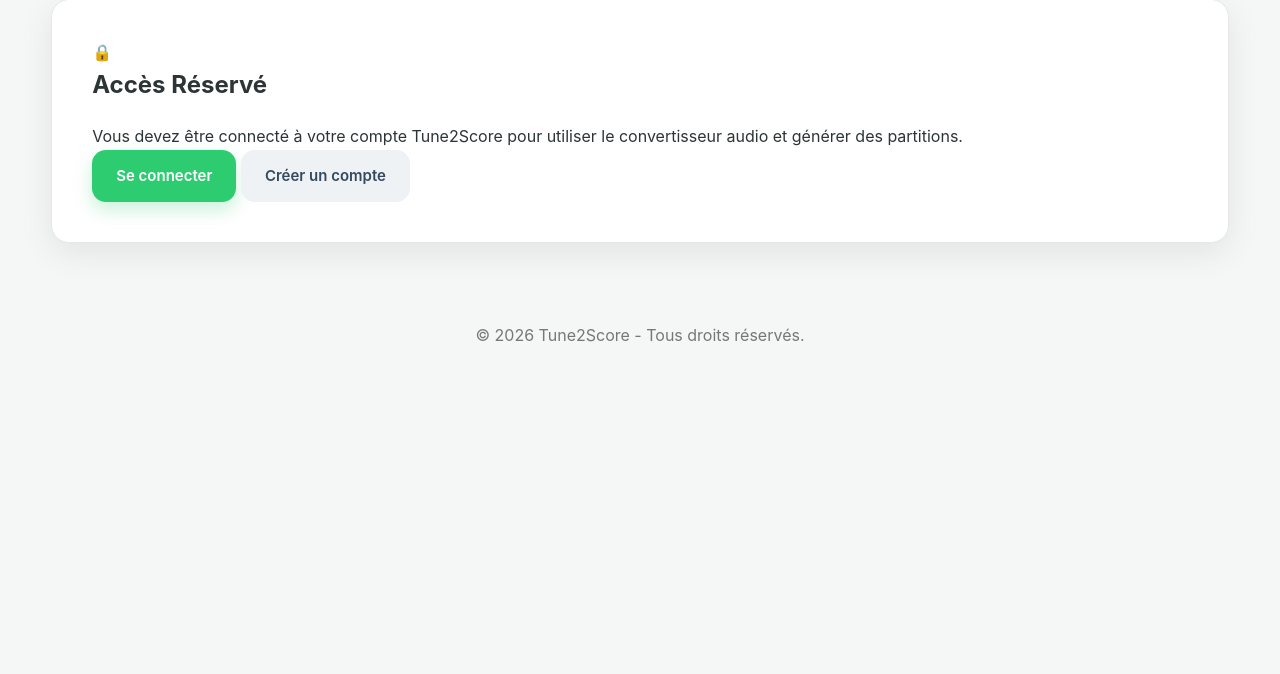
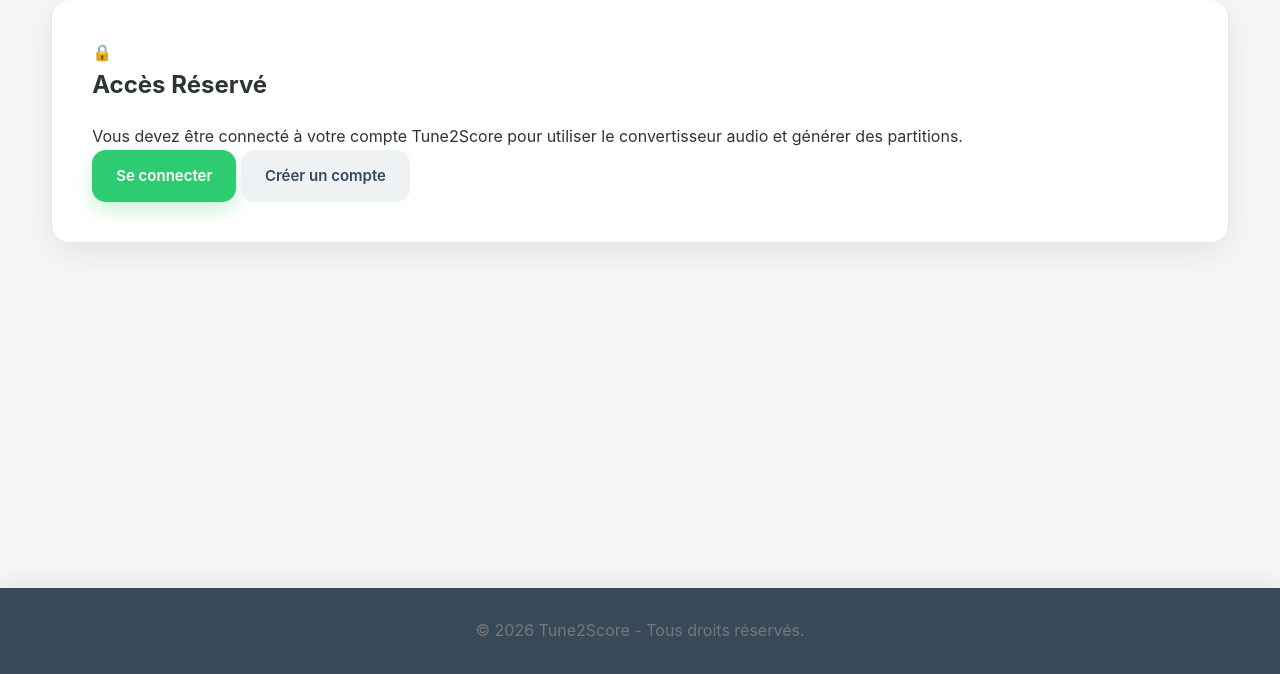
Before and after one commit to alexisdamien22/Tune2Score, a FastAPI app: page / in a window 1280 px wide. Shown: the part 126-800 px from the top of the page. Run offline with FastAPI, Linux system fonts and the light colour scheme.

Commit message:
updated footer

```diff
--- /dev/null
+++ b/app/static/css/footer.css
@@ -0,0 +1,23 @@
+.main-footer{
+
+position:fixed;
+
+left:0;
+
+bottom:0;
+
+width:100%;
+
+text-align:center;
+
+padding:14px 0;
+
+z-index:999;
+
+background:rgba(44,62,80,.94);
+
+backdrop-filter:blur(14px);
+
+box-shadow:0 -5px 20px rgba(0,0,0,.08);
+
+}
--- a/app/static/css/style.css
+++ b/app/static/css/style.css
@@ -1,5 +1,6 @@
 @import "background.css";
 @import "header.css";
+@import "footer.css";
 @import "buttons.css";
 @import "dropdown_user.css";
 @import "history.css";
--- a/app/static/css/theme.css
+++ b/app/static/css/theme.css
@@ -69,7 +69,7 @@
 
 }
 
-:root[data-theme="dark"] .main-header{
+:root[data-theme="dark"] .main-header, :root[data-theme="dark"] .main-footer{
 
 background:rgba(15,23,42,.95);
 
```
